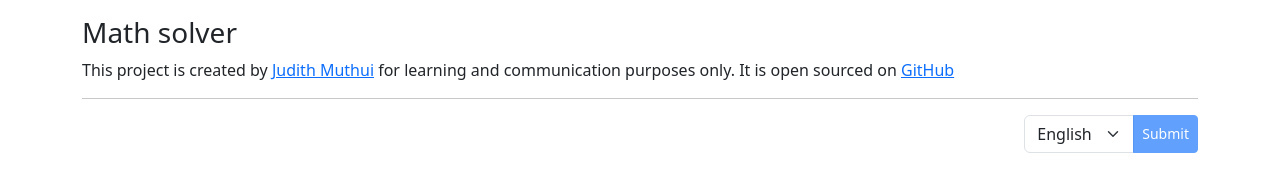
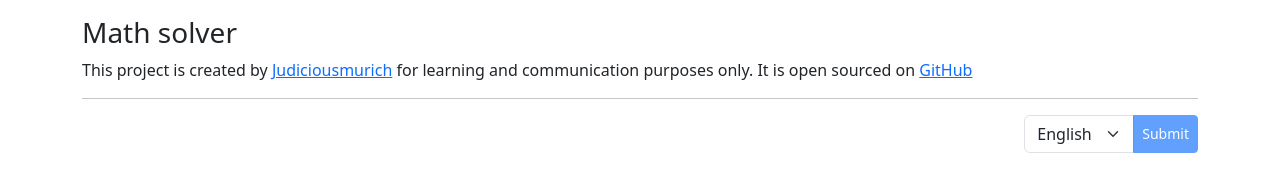
Before and after one commit to Judiciousmurich/math-solver-api, a website: page public/index.html in a window 1280 px wide. Drawn offline with nearby package versions, Linux system fonts and the light colour scheme.

```diff
--- a/public/index.html
+++ b/public/index.html
@@ -18,7 +18,7 @@
         <h3>Math solver</h3>
         <p>
             This project is created by
-            <a href="https://github.com/Judiciousmurich">Judith Muthui</a>
+            <a href="https://github.com/Judiciousmurich">Judiciousmurich</a>
             for learning and communication purposes only. It is open sourced on
             <a href="https://github.com/Judiciousmurich/math">GitHub</a>
 
```
